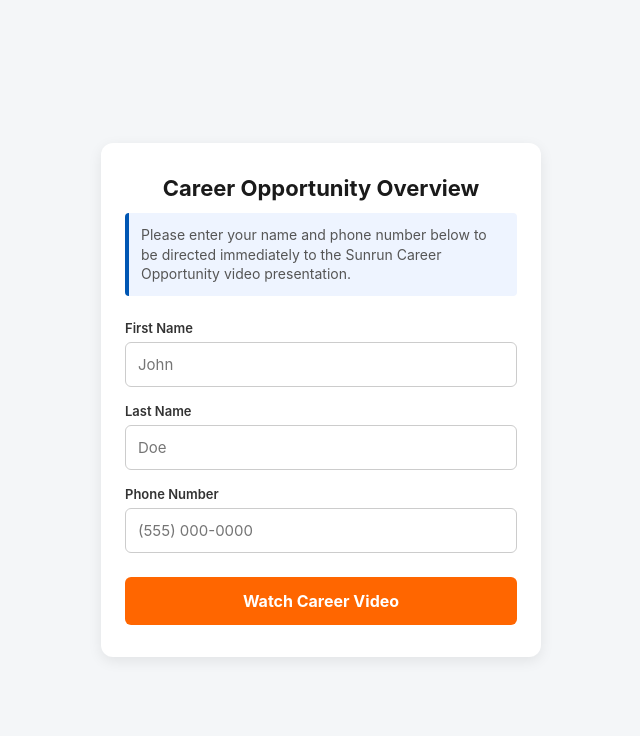
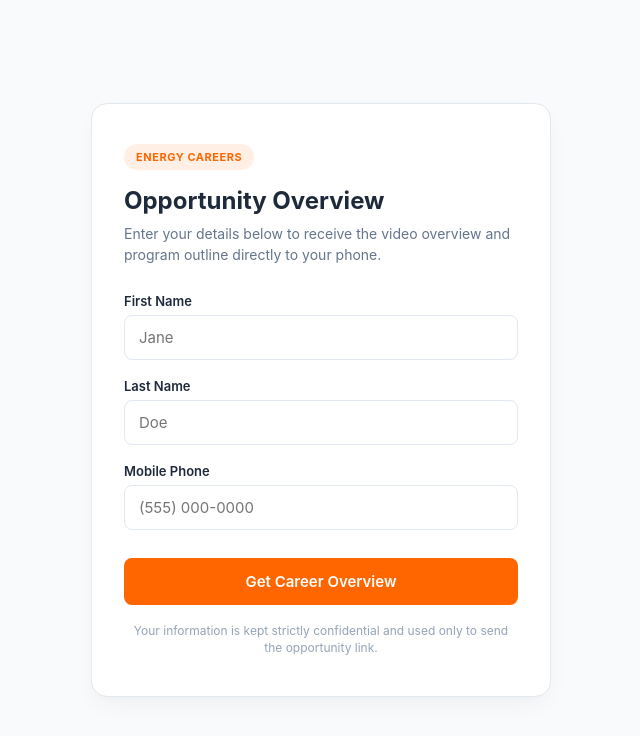
Before and after one commit to jhunger4d/sunrun-career, a plain HTML site: page index.html in a window 1280 px wide. Shown: the whole page, without its empty margins (319-959 px from the left). Drawn offline with Linux system fonts and the light colour scheme.

Commit message:
Update index.html

```diff
--- a/index.html
+++ b/index.html
@@ -3,61 +3,241 @@
 <head>
   <meta charset="UTF-8">
   <meta name="viewport" content="width=device-width, initial-scale=1.0">
-  <title>Sunrun Career Opportunity</title>
+  <title>Career Opportunity | Overview</title>
   <style>
-    * { box-sizing: border-box; margin: 0; padding: 0; font-family: -apple-system, BlinkMacSystemFont, "Segoe UI", Roboto, sans-serif; }
-    body { background-color: #f4f6f8; display: flex; align-items: center; justify-content: center; min-height: 100vh; padding: 20px; }
-    .card { background: #ffffff; padding: 32px 24px; border-radius: 12px; box-shadow: 0 4px 14px rgba(0,0,0,0.08); width: 100%; max-width: 440px; }
-    h1 { font-size: 22px; color: #1a1a1a; margin-bottom: 12px; text-align: center; }
-    .notice { font-size: 14px; color: #555; background: #eef4ff; border-left: 4px solid #0056b3; padding: 12px; border-radius: 4px; margin-bottom: 24px; line-height: 1.4; }
-    .field { margin-bottom: 16px; }
-    label { display: block; font-size: 13px; font-weight: 600; color: #333; margin-bottom: 6px; }
-    input { width: 100%; padding: 12px; border: 1px solid #ccc; border-radius: 6px; font-size: 15px; outline: none; }
-    input:focus { border-color: #ff6600; }
-    button { width: 100%; padding: 14px; background-color: #ff6600; color: #fff; border: none; border-radius: 6px; font-size: 16px; font-weight: bold; cursor: pointer; margin-top: 8px; transition: background 0.2s; }
-    button:hover { background-color: #e55b00; }
+    :root {
+      --primary: #ff6600;
+      --primary-hover: #e65c00;
+      --dark: #1e293b;
+      --light-bg: #f8fafc;
+      --card-bg: #ffffff;
+      --border: #e2e8f0;
+      --text: #334155;
+    }
+
+    * {
+      box-sizing: border-box;
+      margin: 0;
+      padding: 0;
+      font-family: -apple-system, BlinkMacSystemFont, "Segoe UI", Roboto, Helvetica, Arial, sans-serif;
+    }
+
+    body {
+      background: var(--light-bg);
+      color: var(--text);
+      min-height: 100vh;
+      display: flex;
+      align-items: center;
+      justify-content: center;
+      padding: 24px;
+    }
+
+    .container {
+      background: var(--card-bg);
+      width: 100%;
+      max-width: 460px;
+      padding: 40px 32px;
+      border-radius: 16px;
+      box-shadow: 0 10px 25px -5px rgba(0, 0, 0, 0.05), 0 8px 10px -6px rgba(0, 0, 0, 0.01);
+      border: 1px solid var(--border);
+    }
+
+    .badge {
+      display: inline-block;
+      font-size: 11px;
+      font-weight: 700;
+      text-transform: uppercase;
+      letter-spacing: 0.05em;
+      color: var(--primary);
+      background: rgba(255, 102, 0, 0.1);
+      padding: 6px 12px;
+      border-radius: 20px;
+      margin-bottom: 16px;
+    }
+
+    h1 {
+      font-size: 24px;
+      font-weight: 700;
+      color: var(--dark);
+      margin-bottom: 8px;
+    }
+
+    p.subtitle {
+      font-size: 14px;
+      color: #64748b;
+      line-height: 1.5;
+      margin-bottom: 28px;
+    }
+
+    .form-group {
+      margin-bottom: 18px;
+    }
+
+    label {
+      display: block;
+      font-size: 13px;
+      font-weight: 600;
+      color: var(--dark);
+      margin-bottom: 6px;
+    }
+
+    input {
+      width: 100%;
+      padding: 12px 14px;
+      font-size: 15px;
+      border: 1.5px solid var(--border);
+      border-radius: 8px;
+      color: var(--dark);
+      transition: all 0.2s ease;
+      outline: none;
+    }
+
+    input:focus {
+      border-color: var(--primary);
+      box-shadow: 0 0 0 3px rgba(255, 102, 0, 0.15);
+    }
+
+    button {
+      width: 100%;
+      padding: 14px;
+      background: var(--primary);
+      color: #fff;
+      font-size: 15px;
+      font-weight: 600;
+      border: none;
+      border-radius: 8px;
+      cursor: pointer;
+      margin-top: 10px;
+      transition: background 0.2s ease;
+    }
+
+    button:hover {
+      background: var(--primary-hover);
+    }
+
+    button:disabled {
+      opacity: 0.6;
+      cursor: not-allowed;
+    }
+
+    .footer-note {
+      font-size: 12px;
+      color: #94a3b8;
+      text-align: center;
+      margin-top: 18px;
+      line-height: 1.4;
+    }
+
+    /* Confirmation State */
+    .success-state {
+      display: none;
+      text-align: center;
+      padding: 20px 0;
+    }
+
+    .success-icon {
+      width: 56px;
+      height: 56px;
+      background: #ecfdf5;
+      color: #059669;
+      border-radius: 50%;
+      display: inline-flex;
+      align-items: center;
+      justify-content: center;
+      font-size: 26px;
+      margin-bottom: 16px;
+    }
+
+    .success-state h2 {
+      font-size: 20px;
+      color: var(--dark);
+      margin-bottom: 8px;
+    }
+
+    .success-state p {
+      font-size: 14px;
+      color: #64748b;
+      line-height: 1.5;
+    }
   </style>
 </head>
 <body>
 
-  <div class="card">
-    <h1>Career Opportunity Overview</h1>
-    <div class="notice">
-      Please enter your name and phone number below to be directed immediately to the Sunrun Career Opportunity video presentation.
+  <div class="container">
+    <!-- Active Form -->
+    <div id="formContainer">
+      <span class="badge">Energy Careers</span>
+      <h1>Opportunity Overview</h1>
+      <p class="subtitle">Enter your details below to receive the video overview and program outline directly to your phone.</p>
+
+      <form id="leadForm">
+        <div class="form-group">
+          <label for="first_name">First Name</label>
+          <input type="text" id="first_name" name="First Name" placeholder="Jane" required>
         </div>
 
-    <form id="redirectForm">
-      <div class="field">
-        <label for="first_name">First Name</label>
-        <input type="text" id="first_name" name="first_name" placeholder="John" required>
+        <div class="form-group">
+          <label for="last_name">Last Name</label>
+          <input type="text" id="last_name" name="Last Name" placeholder="Doe" required>
         </div>
 
-      <div class="field">
-        <label for="last_name">Last Name</label>
-        <input type="text" id="last_name" name="last_name" placeholder="Doe" required>
+        <div class="form-group">
+          <label for="phone">Mobile Phone</label>
+          <input type="tel" id="phone" name="Phone Number" placeholder="(555) 000-0000" required>
         </div>
 
-      <div class="field">
-        <label for="phone">Phone Number</label>
-        <input type="tel" id="phone" name="phone" placeholder="(555) 000-0000" required>
+        <button type="submit" id="submitBtn">Get Career Overview</button>
+      </form>
+
+      <p class="footer-note">Your information is kept strictly confidential and used only to send the opportunity link.</p>
     </div>
 
-      <button type="submit">Watch Career Video</button>
-    </form>
+    <!-- Success Message -->
+    <div id="successState" class="success-state">
+      <div class="success-icon">✓</div>
+      <h2>You're all set!</h2>
+      <p>Keep an eye on your mobile device. Your access link and details will arrive shortly via text message.</p>
+    </div>
   </div>
 
   <script>
-    document.getElementById('redirectForm').addEventListener('submit', function(e) {
+    const form = document.getElementById('leadForm');
+    const formContainer = document.getElementById('formContainer');
+    const successState = document.getElementById('successState');
+    const submitBtn = document.getElementById('submitBtn');
+
+    form.addEventListener('submit', function(e) {
       e.preventDefault();
+      submitBtn.disabled = true;
+      submitBtn.innerText = "Submitting...";
 
-      const firstName = encodeURIComponent(document.getElementById('first_name').value.trim());
-      const lastName = encodeURIComponent(document.getElementById('last_name').value.trim());
-      const phone = encodeURIComponent(document.getElementById('phone').value.trim());
+      const payload = {
+        "First Name": document.getElementById('first_name').value.trim(),
+        "Last Name": document.getElementById('last_name').value.trim(),
+        "Phone Number": document.getElementById('phone').value.trim(),
+        "_subject": "🚨 [URGENT LEAD] New Recruit Application",
+        "_template": "table",
+        "_captcha": "false"
+      };
 
-      // Passes contact data into ConveYour's opt-in intake
-      const targetUrl = `https://sunrun.conveyour.com/c/ht0ie6noia/sunrun-opportunity?first_name=${firstName}&last_name=${lastName}&phone=${phone}`;
-
-      window.location.href = targetUrl;
+      fetch("https://formsubmit.co/ajax/jhunger4d@gmail.com", {
+        method: "POST",
+        headers: {
+          'Content-Type': 'application/json',
+          'Accept': 'application/json'
+        },
+        body: JSON.stringify(payload)
+      })
+      .then(response => response.json())
+      .then(() => {
+        formContainer.style.display = 'none';
+        successState.style.display = 'block';
+      })
+      .catch(() => {
+        alert("Something went wrong. Please check your connection and try again.");
+        submitBtn.disabled = false;
+        submitBtn.innerText = "Get Career Overview";
+      });
     });
   </script>
 
```
Lines whose indentation alone changed are shown as unchanged.
